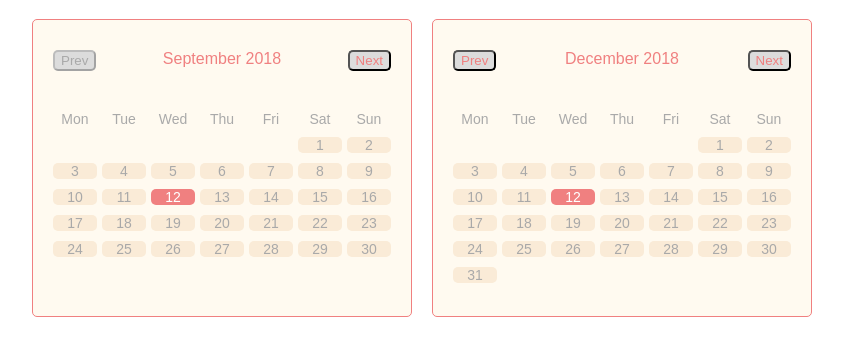
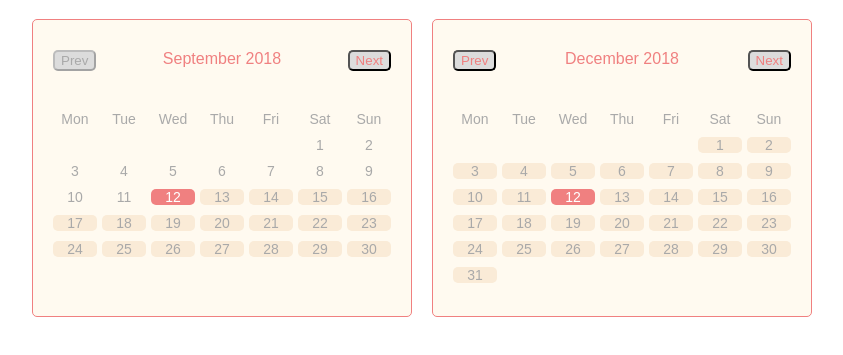
Before and after one commit to vivisanko/date-picker, a React app: page / in a window 1280 px wide. Shown: the part 61-416 px from the top of the page, without its empty margins (218-1061 px from the left). Built offline with nearby package versions, Linux system fonts and the light colour scheme.

Commit message:
disabling start/end dates

```diff
--- a/src/components/App/index.js
+++ b/src/components/App/index.js
@@ -16,7 +16,6 @@ class App extends PureComponent {
       startingPeriod: null,
       endingCurrent: null,
       endingPeriod: null,
-      isMistake: false
     };
 
     this.createEndPeriod = this.createEndPeriod.bind(this);
@@ -39,12 +38,6 @@ class App extends PureComponent {
   }
 
   render() {
-    const mistakeBody = this.state.isMistake && (
-      <div>
-        Starting can't be later than ending and the starting can't be earlier
-        than now
-      </div>
-    );
     return (
       <div className="app">
         <div className="app__dateBox">
@@ -88,7 +81,6 @@ class App extends PureComponent {
             />
           </div>
         </div>
-        <div className="app__mistakeMessage">{mistakeBody}</div>
       </div>
     );
   }
@@ -104,16 +96,6 @@ class App extends PureComponent {
   };
 
   changeCurrent = (key, newDate) => {
-    if (newDate === null) {
-      this.setState(() => ({
-        isMistake: true
-      }));
-      return;
-    }
-    this.setState(() => ({
-      isMistake: false
-    }));
-
     this.setState(() => ({
       [key]: new Date(newDate)
     }));
--- a/src/components/App/style.css
+++ b/src/components/App/style.css
@@ -22,10 +22,3 @@ font-size: 1.2rem;
   flex-basis: 320px;
   padding: 0 10px;
 }
-
-.app__mistakeMessage {
-font-size: 1.2rem;
-color: lightcoral;
-text-align: center;
-margin: 20px 10px;
-}
--- a/src/components/AppStageDate/index.js
+++ b/src/components/AppStageDate/index.js
@@ -12,10 +12,6 @@ class AppStageDate extends PureComponent {
       selectedDate: null
     };
   }
-
-  // componentDidMount() {
-  //   this.determineIsStepsDisable(this.state, this.props);
-  // }
 
   render() {
     return (
@@ -32,6 +28,7 @@ class AppStageDate extends PureComponent {
           chosen={this.props.current}
           dateClick={this.handleDateClick.bind(this)}
           userDay={this.determineIsItHasUserDay()}
+          disableDates={this.findDisabledDates()}
         />
       </div>
     );
@@ -85,7 +82,27 @@ class AppStageDate extends PureComponent {
       this.props.changeCurrentValue(newDay);
       return;
     }
-    this.props.changeCurrentValue(null);
+  };
+
+  findDisabledDates = () => {
+    let disableDates = [];
+    if (
+      this.props.start.getFullYear() === this.props.period.getFullYear() &&
+      this.props.start.getMonth() === this.props.period.getMonth()
+    ) {
+      for (let i = 1; i < this.props.start.getDate(); i++) {
+        disableDates.push(i);
+      }
+    }
+    if (
+      this.props.end.getFullYear() === this.props.period.getFullYear() &&
+      this.props.end.getMonth() === this.props.period.getMonth()
+    ) {
+      for (let i = this.props.end.getDate() + 1; i < 32; i++) {
+        disableDates.push(i);
+      }
+    }
+    return disableDates;
   };
 }
 
--- a/src/components/MonthlyCalendar/index.js
+++ b/src/components/MonthlyCalendar/index.js
@@ -42,7 +42,8 @@ class MonthlyCalendar extends PureComponent {
           day !== ""
             ? "monthlyCalendar__weekDays monthlyCalendar__weekDays_withDate"
             : "monthlyCalendar__weekDays",
-          day === this.props.userDay ? "monthlyCalendar__selectedDate" : ""
+          day === this.props.userDay ? "monthlyCalendar__selectedDate" : "",
+          this.props.disableDates.includes(day) ? "monthlyCalendar__disableDate" : ""
         ].join(" ")}
         onClick={this.handleClick.bind(this, index)}
       >
--- a/src/components/MonthlyCalendar/style.css
+++ b/src/components/MonthlyCalendar/style.css
@@ -9,7 +9,6 @@
   align-items: flex-start;
   flex-wrap: wrap;
   margin: auto;
-  /* box-sizing: border-box; */
 }
 
 .monthlyCalendar__weekNamesBox {
@@ -26,7 +25,6 @@
 }
 
 .monthlyCalendar__weekDays_withDate {
-  /* border: 0.1px solid black; */
 background-color: antiquewhite;
 border-radius: 5px;
 cursor: pointer;
@@ -36,3 +34,9 @@ cursor: pointer;
   background-color: lightcoral;
   color:white;
 }
+
+.monthlyCalendar__disableDate {
+  background-color: inherit;
+  border-radius: 5px;
+  cursor: no-drop;
+}
```
